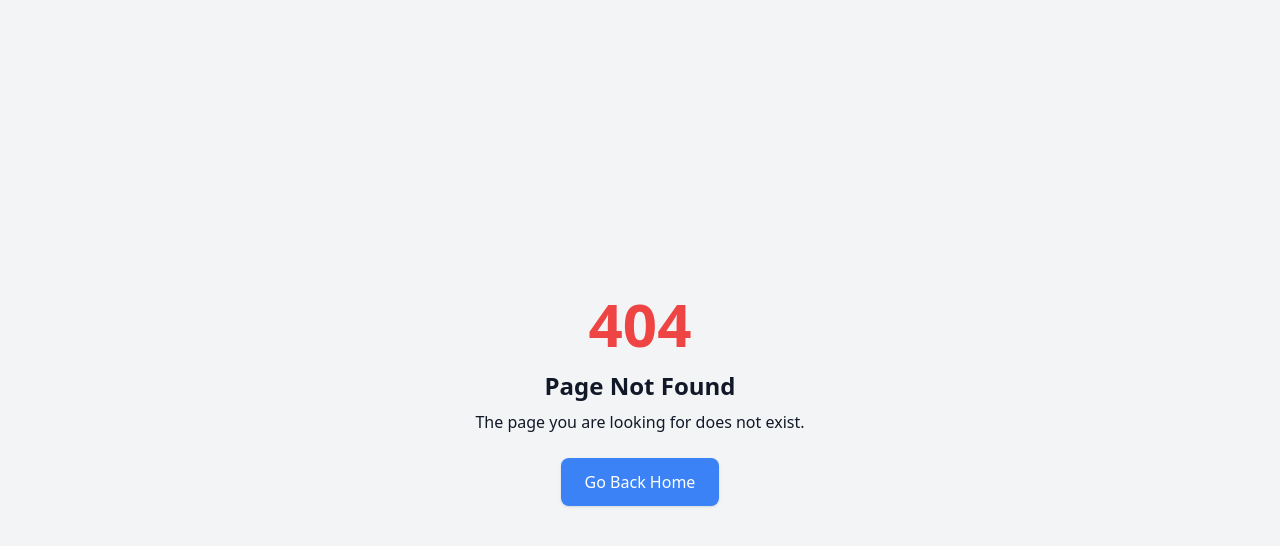
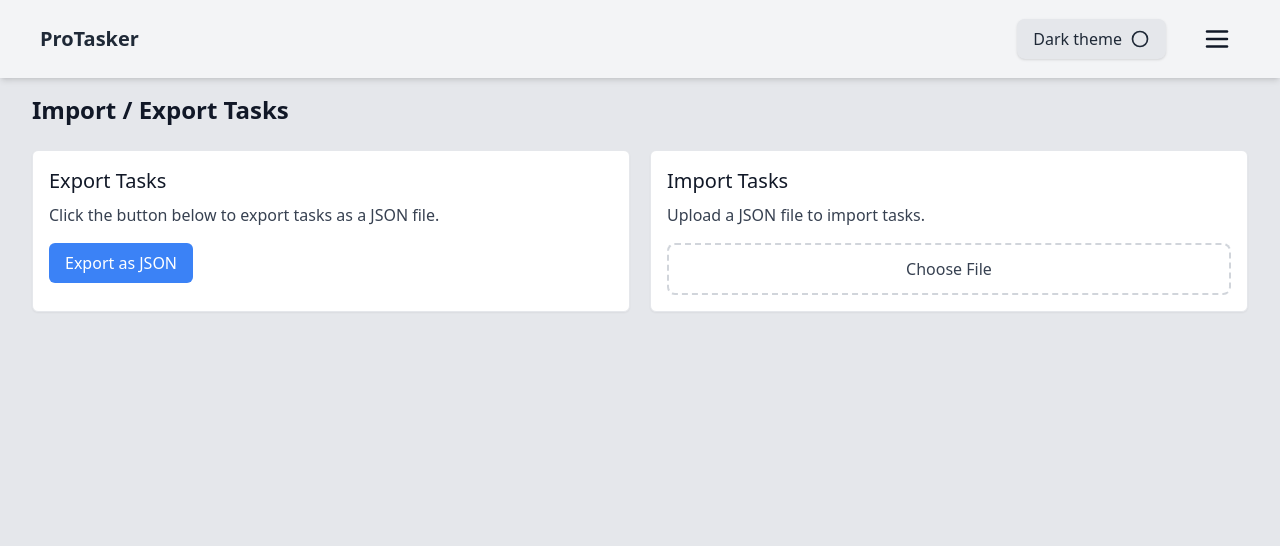
Before and after one commit to adrianrakiec/ProTasker, a React (Vite) app: page /import-export in a window 1280 px wide. Before the commit this address had no page. Shown: the top 546 px of the page. Built offline with nearby package versions, Linux system fonts and the light colour scheme.

Commit message:
feat: create page with import and export tasks

```diff
--- /dev/null
+++ b/src/components/FormInputs/FileUpload.tsx
@@ -0,0 +1,25 @@
+interface FileUploadProps {
+	onChange: (event: React.ChangeEvent<HTMLInputElement>) => void;
+}
+
+export const FileUpload: React.FC<FileUploadProps> = ({ onChange }) => {
+	return (
+		<div className='flex flex-col items-center justify-center'>
+			<div className='relative flex items-center justify-center w-full'>
+				<input
+					id='file-upload'
+					type='file'
+					accept='.json'
+					onChange={onChange}
+					className='absolute inset-0 opacity-0 cursor-pointer'
+				/>
+				<button
+					type='button'
+					className='flex items-center justify-center w-full px-6 py-3 border-2 border-dashed border-gray-300 dark:border-gray-600 bg-white dark:bg-gray-700 rounded-lg text-gray-700 dark:text-white hover:bg-gray-100 dark:hover:bg-gray-800 hover:border-gray-400 dark:hover:border-gray-500 transition-all duration-300'
+				>
+					<span className='font-medium'>Choose File</span>
+				</button>
+			</div>
+		</div>
+	);
+};
--- /dev/null
+++ b/src/helpers/importValidate.ts
@@ -0,0 +1,29 @@
+import { Subtask, Task } from '../types/Task';
+
+const isSubtask = (subtask: Subtask): subtask is Subtask => {
+	return (
+		typeof subtask === 'object' &&
+		subtask !== null &&
+		typeof subtask.id === 'string' &&
+		typeof subtask.title === 'string' &&
+		typeof subtask.completed === 'boolean'
+	);
+};
+
+const isTask = (task: Task): task is Task => {
+	return (
+		typeof task === 'object' &&
+		task !== null &&
+		typeof task.id === 'string' &&
+		typeof task.title === 'string' &&
+		['low', 'medium', 'high'].includes(task.priority) &&
+		['todo', 'in-progress', 'done'].includes(task.status) &&
+		Array.isArray(task.subtasks) &&
+		task.subtasks.every(isSubtask) &&
+		typeof task.dueDate === 'string'
+	);
+};
+
+export const isValidTaskArray = (data: Task[]): data is Task[] => {
+	return Array.isArray(data) && data.every(isTask);
+};
--- a/src/main.tsx
+++ b/src/main.tsx
@@ -8,6 +8,7 @@ import { MainPage } from './pages/MainPage.tsx';
 import { TaskForm } from './components/TaskForm.tsx';
 import { TaskDetailsPage } from './pages/TaskDetailsPage.tsx';
 import { NotFoundPage } from './pages/NotFoundPage.tsx';
+import { ImportExportPage } from './pages/ImportExportPage.tsx';
 import './index.css';
 
 createRoot(document.getElementById('root')!).render(
@@ -19,6 +20,7 @@ createRoot(document.getElementById('root')!).render(
 						<Route index element={<MainPage />} />
 						<Route path='/create-task' element={<TaskForm />} />
 						<Route path='/task-details/:id' element={<TaskDetailsPage />} />
+						<Route path='/import-export' element={<ImportExportPage />} />
 					</Route>
 					<Route path='*' element={<NotFoundPage />} />
 				</Routes>
--- /dev/null
+++ b/src/pages/ImportExportPage.tsx
@@ -0,0 +1,81 @@
+import { useState } from 'react';
+import { useDispatch } from 'react-redux';
+import { useSelector } from 'react-redux';
+import { RootState } from '../store';
+import { addTask, clearTasks } from '../store/tasksSlice';
+import { Wrapper } from '../components/Wrapper';
+import { isValidTaskArray } from '../helpers/importValidate';
+import { FileUpload } from '../components/FormInputs/FileUpload';
+
+export const ImportExportPage: React.FC = () => {
+	const dispatch = useDispatch();
+	const [error, setError] = useState<string | null>(null);
+	const tasks = useSelector((state: RootState) => state.tasks.tasks);
+
+	const handleExport = () => {
+		const jsonTasks = JSON.stringify(tasks);
+		const blob = new Blob([jsonTasks], { type: 'application/json' });
+		const link = document.createElement('a');
+		link.href = URL.createObjectURL(blob);
+		link.download = 'tasks.json';
+		link.click();
+	};
+
+	const handleImport = (event: React.ChangeEvent<HTMLInputElement>) => {
+		if (event.target.files && event.target.files[0]) {
+			const selectedFile = event.target.files[0];
+
+			const reader = new FileReader();
+			reader.onload = () => {
+				try {
+					const importedTasks = JSON.parse(reader.result as string);
+
+					if (isValidTaskArray(importedTasks)) {
+						dispatch(clearTasks());
+						importedTasks.forEach(task => dispatch(addTask(task)));
+					} else {
+						throw new Error('Invalid file format');
+					}
+				} catch (error) {
+					console.error(error);
+					setError('Failed to import tasks. Please check the file format.');
+				}
+			};
+			reader.readAsText(selectedFile);
+		}
+	};
+
+	return (
+		<Wrapper>
+			<div className='container mx-auto p-4'>
+				<h1 className='text-2xl font-semibold mb-6'>Import / Export Tasks</h1>
+				<div className='grid grid-cols-1 md:grid-cols-2 gap-5'>
+					<div className='p-4 border rounded-md bg-white shadow-sm dark:bg-gray-800 dark:border-gray-700'>
+						<h2 className='text-xl font-medium mb-2 text-gray-900 dark:text-white'>
+							Export Tasks
+						</h2>
+						<p className='mb-4 text-gray-700 dark:text-gray-300'>
+							Click the button below to export tasks as a JSON file.
+						</p>
+						<button
+							onClick={handleExport}
+							className='px-4 py-2 bg-blue-500 text-white rounded-md hover:bg-blue-600 focus:outline-none focus:ring-2 focus:ring-blue-300 dark:bg-blue-600 dark:hover:bg-blue-700'
+						>
+							Export as JSON
+						</button>
+					</div>
+
+					<div className='p-4 border rounded-md bg-white shadow-sm dark:bg-gray-800 dark:border-gray-700'>
+						<h2 className='text-xl font-medium mb-2 text-gray-900 dark:text-white'>
+							Import Tasks
+						</h2>
+						<p className='mb-4 text-gray-700 dark:text-gray-300'>
+							Upload a JSON file to import tasks.
+						</p>
+						<FileUpload onChange={handleImport} />
+					</div>
+				</div>
+			</div>
+		</Wrapper>
+	);
+};
--- a/src/store/tasksSlice.ts
+++ b/src/store/tasksSlice.ts
@@ -27,8 +27,12 @@ const tasksSlice = createSlice({
 				state.tasks[index] = { ...state.tasks[index], ...action.payload };
 			}
 		},
+		clearTasks(state) {
+			state.tasks = [];
+		},
 	},
 });
 
-export const { addTask, removeTask, updateTask } = tasksSlice.actions;
+export const { addTask, removeTask, updateTask, clearTasks } =
+	tasksSlice.actions;
 export default tasksSlice.reducer;
```
